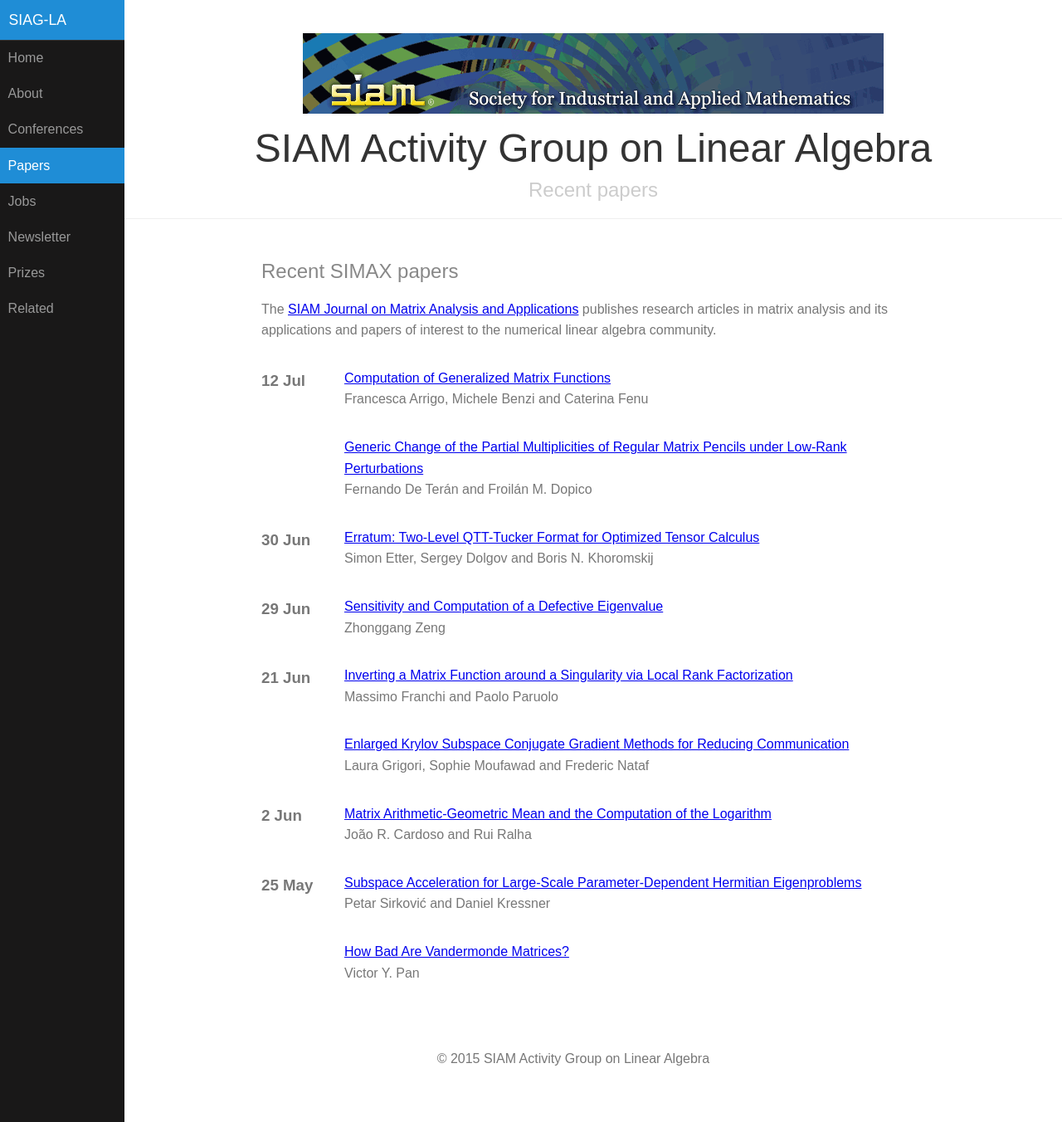
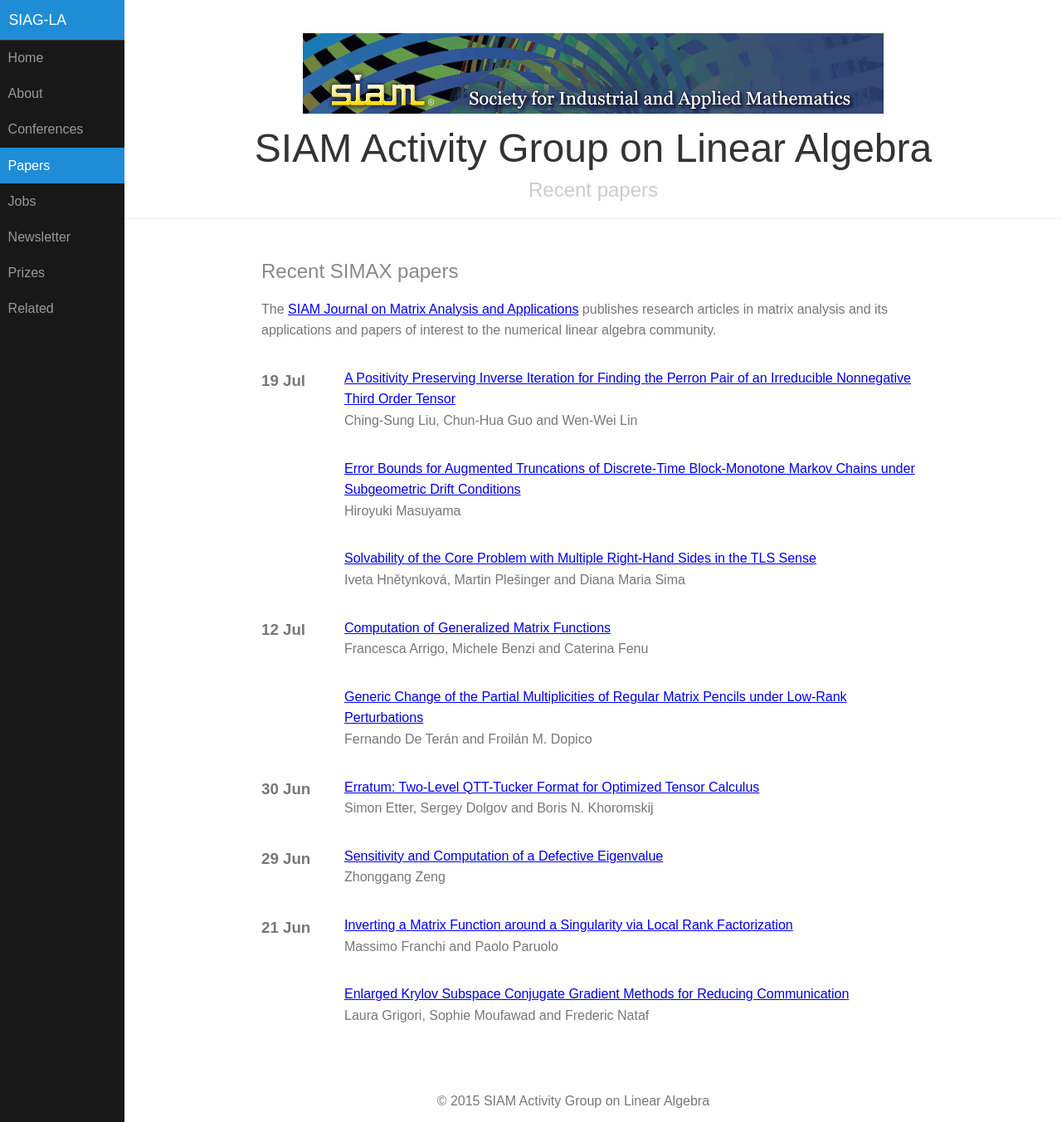
Before and after one commit to dbindel/siagla, a Jekyll site: the page built from simax.html, in a window 1280 px wide and 1352 px high. Shown: the whole window at 83% size. Built offline with Jekyll 4.4.1, drawn with Linux system fonts in a browser that asks for light colours.

Commit message:
Automated updates to simax.yml

```diff
--- a/_data/simax.yml
+++ b/_data/simax.yml
@@ -1645,3 +1645,30 @@
   pp_start: '836'
   title: Computation of Generalized Matrix Functions
   volume: '37'
+- authors: Iveta Hn&#283;tynkov&#225;, Martin Ple&#353;inger and Diana Maria Sima
+  date: '2016-07-19T07:00:00Z'
+  doi: doi:10.1137/15M1028339
+  link: http://epubs.siam.org/doi/abs/10.1137/15M1028339?ai=s7&mi=3ezuvv&af=R
+  pp_end: '876'
+  pp_start: '861'
+  title: Solvability of the Core Problem with Multiple Right-Hand Sides in the TLS
+    Sense
+  volume: '37'
+- authors: Hiroyuki Masuyama
+  date: '2016-07-19T07:00:00Z'
+  doi: doi:10.1137/15M1024743
+  link: http://epubs.siam.org/doi/abs/10.1137/15M1024743?ai=s7&mi=3ezuvv&af=R
+  pp_end: '910'
+  pp_start: '877'
+  title: Error Bounds for Augmented Truncations of Discrete-Time Block-Monotone Markov
+    Chains under Subgeometric Drift Conditions
+  volume: '37'
+- authors: Ching-Sung Liu, Chun-Hua Guo and Wen-Wei Lin
+  date: '2016-07-19T07:00:00Z'
+  doi: doi:10.1137/15M1040128
+  link: http://epubs.siam.org/doi/abs/10.1137/15M1040128?ai=s7&mi=3ezuvv&af=R
+  pp_end: '932'
+  pp_start: '911'
+  title: A Positivity Preserving Inverse Iteration for Finding the Perron Pair of
+    an Irreducible Nonnegative Third Order Tensor
+  volume: '37'
```
